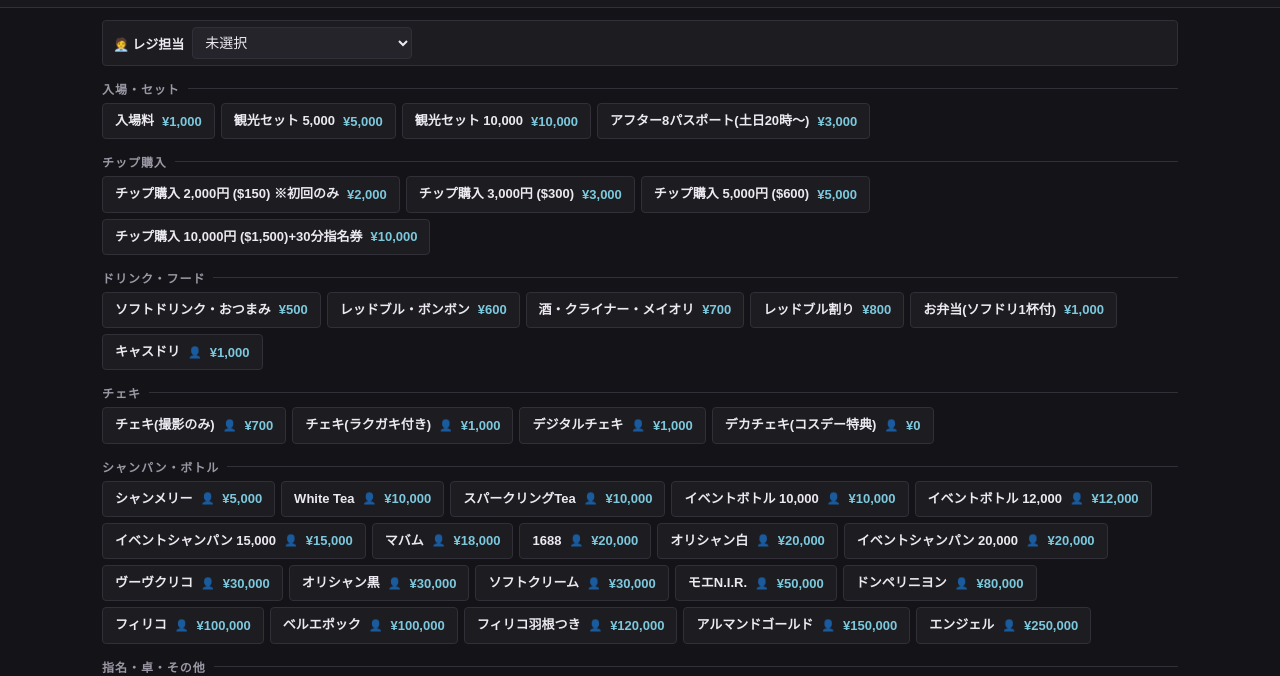
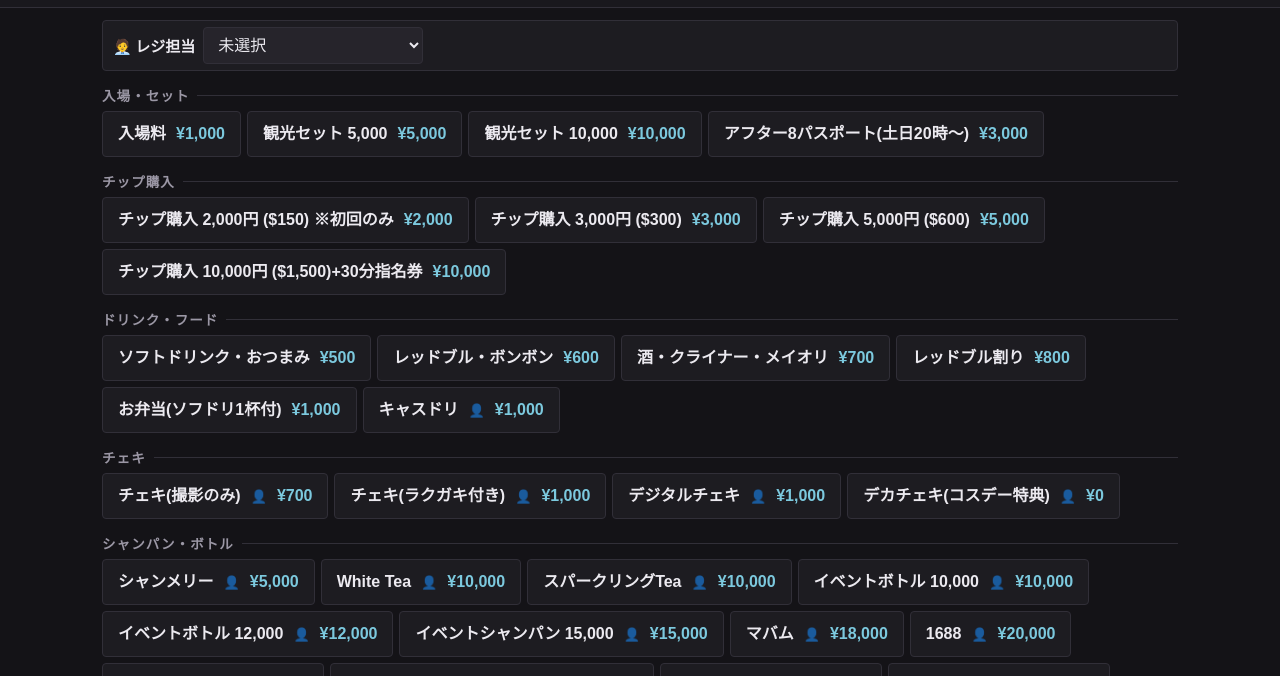
Before and after one commit to akibaarea000/regi-ag, a plain HTML site: page index.html in a window 1280 px wide. Shown: the part 42-718 px from the top of the page. Drawn offline with Linux system fonts and the light colour scheme.

Commit message:
Add files via upload

```diff
--- a/index.html
+++ b/index.html
@@ -62,6 +62,13 @@ label.chk{display:flex;gap:6px;align-items:center;font-size:14px;}
 .opbar{display:flex;align-items:center;gap:8px;background:var(--panel);border:1px solid var(--line);border-radius:4px;padding:6px 10px;margin-bottom:2px;}
 .opbar b{font-size:13px;white-space:nowrap;}
 .opbar select{padding:6px 8px;font-size:14px;}
+#regwrap .cathead{font-size:13.5px;}
+#regwrap .itembtn{padding:12px 15px;gap:10px;}
+#regwrap .itembtn .nm{font-size:16px;}
+#regwrap .itembtn .pr{font-size:16px;}
+#regwrap .itembtn .cast-ico{font-size:13px;}
+#regwrap .opbar b{font-size:15px;}
+#regwrap .opbar select{font-size:16px;padding:8px 10px;}
 #cartFab{position:fixed;right:14px;bottom:78px;z-index:25;background:var(--accent);color:#fff;border:none;border-radius:6px;padding:14px 18px;font-size:15px;font-weight:800;box-shadow:0 4px 14px rgba(0,0,0,.4);cursor:pointer;display:none;}
 .modalback{position:fixed;inset:0;background:rgba(0,0,0,.65);z-index:40;display:flex;align-items:flex-end;justify-content:center;}
 @media(min-width:700px){.modalback{align-items:center;}}
@@ -452,7 +459,7 @@ function renderReg(){
           +'<span class="pr">'+(p===0?'¥0':yen(p))+'</span></button>';
       }).join('')+'</div>';
   });
-  $('#main').innerHTML=html||'<p class="muted">メニューがありません。設定から追加してください。</p>';
+  $('#main').innerHTML='<div id="regwrap">'+(html||'<p class="muted">メニューがありません。設定から追加してください。</p>')+'</div>';
 }
 function pickItem(id){const item=storeItems().find(i=>i.id===id);if(!item)return;
   if(item.needCast){openCastPick(item);}else{addLine(item,null);}}
```
